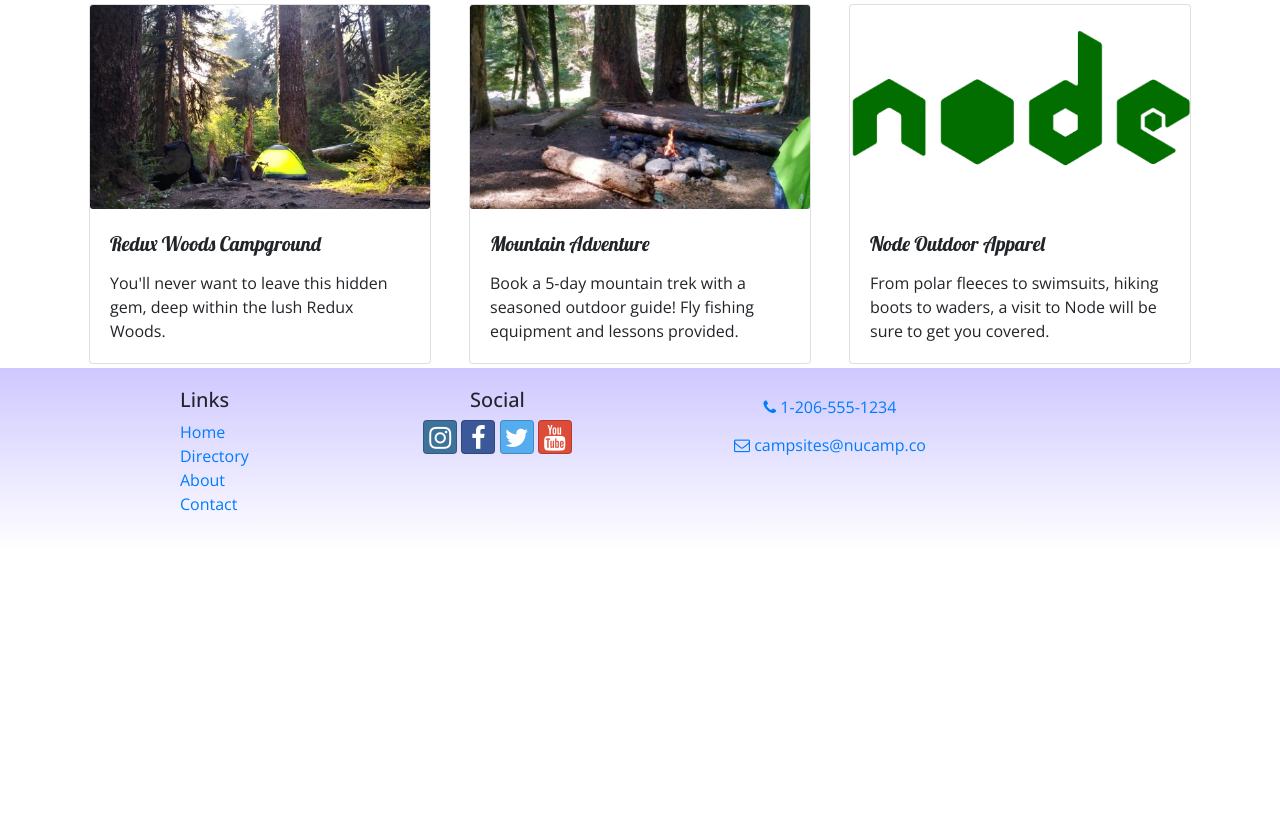
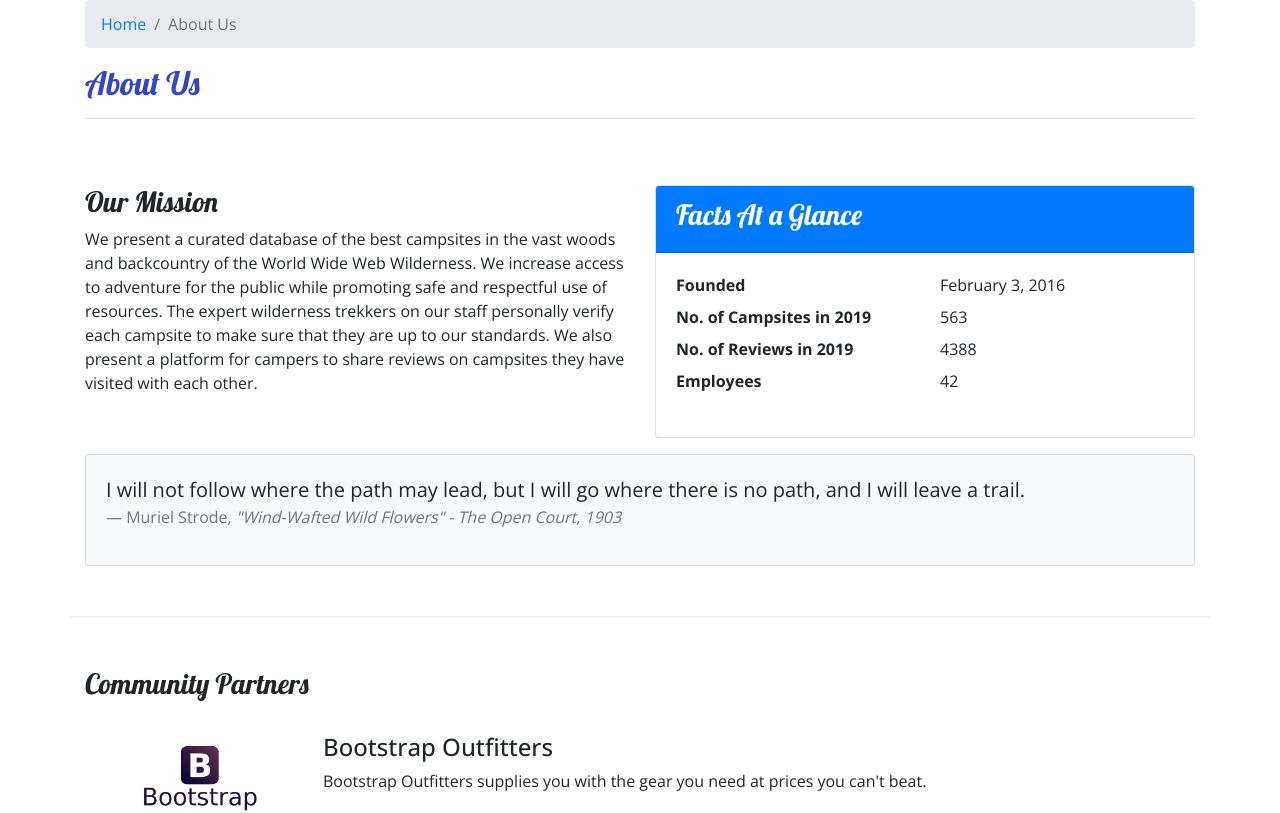
Before and after one commit to jvmfdev/React-Course, a React (Create React App) app: page /aboutus in a window 1280 px wide. Before the commit this address led to /home. Shown: the part 220-1033 px from the top of the page. Before the commit the page ends 800 px from the top, so only its background shows below. Built offline with nearby package versions, Linux system fonts and the light colour scheme.

Commit message:
Week 3 Workshop Assigment

```diff
--- /dev/null
+++ b/src/components/AboutComponent.js
@@ -0,0 +1,95 @@
+import React from 'react';
+import { Breadcrumb, BreadcrumbItem, Card, CardBody, CardHeader, Media } from 'reactstrap';
+import { Link } from 'react-router-dom';
+
+
+function About(props) {
+
+    const partners = props.partners.map(partner => {
+        return (
+            <Media tag="li" key={partner.id}>
+                <RenderPartner partner={partner} />
+            </Media>
+        );
+    });
+
+    function RenderPartner({partner}) {
+        if (partner) {
+            return (
+                <>
+                    <Media object src={partner.image} alt={partner.name} width="150" />
+                    <Media body className="ml-5 mb-4">
+                        <Media heading>{partner.name}</Media>
+                        {partner.description}
+                    </Media>
+                </>
+            );
+        };
+        return (
+            <div />
+        );
+    }
+
+    return (
+        <div className="container">
+            <div className="row">
+                <div className="col">
+                    <Breadcrumb>
+                        <BreadcrumbItem><Link to="/home">Home</Link></BreadcrumbItem>
+                        <BreadcrumbItem active>About Us</BreadcrumbItem>
+                    </Breadcrumb>
+                    <h2>About Us</h2>
+                    <hr />
+                </div>
+            </div>
+            <div className="row row-content">
+                <div className="col-sm-6">
+                    <h3>Our Mission</h3>
+                    <p>We present a curated database of the best campsites in the vast woods and backcountry of the World Wide Web Wilderness. We increase access to adventure for the public while promoting safe and respectful use of resources. The expert wilderness trekkers on our staff personally verify each campsite to make sure that they are up to our standards. We also present a platform for campers to share reviews on campsites they have visited with each other.</p>
+                </div>
+                <div className="col-sm-6">
+                    <Card>
+                        <CardHeader className="bg-primary text-white"><h3>Facts At a Glance</h3></CardHeader>
+                        <CardBody>
+                            <dl className="row">
+                                <dt className="col-6">Founded</dt>
+                                <dd className="col-6">February 3, 2016</dd>
+                                <dt className="col-6">No. of Campsites in 2019</dt>
+                                <dd className="col-6">563</dd>
+                                <dt className="col-6">No. of Reviews in 2019</dt>
+                                <dd className="col-6">4388</dd>
+                                <dt className="col-6">Employees</dt>
+                                <dd className="col-6">42</dd>
+                            </dl>
+                        </CardBody>
+                    </Card>
+                </div>
+                <div className="col">
+                    <Card className="bg-light mt-3">
+                        <CardBody>
+                            <blockquote className="blockquote">
+                                <p className="mb-0">I will not follow where the path may lead, but I will go where there is no path, and I will leave a trail.</p>
+                                <footer className="blockquote-footer">Muriel Strode,{' '}
+                                    <cite title="Source Title">"Wind-Wafted Wild Flowers" -
+                                    The Open Court, 1903</cite>
+                                </footer>
+                            </blockquote>
+                        </CardBody>
+                    </Card>
+                </div>
+            </div>
+            <div className="row row-content">
+                <div className="col-12">
+                    <h3>Community Partners</h3>
+                </div>
+                <div className="col mt-4">
+                    <Media list>
+                        {partners}
+                    </Media>
+                </div>
+            </div>
+        </div>
+    );
+}
+
+export default About;
--- a/src/components/MainComponent.js
+++ b/src/components/MainComponent.js
@@ -5,6 +5,7 @@
 import Footer from './FooterComponent';
 import Home from './HomeComponent';
 import Contact from './ContactComponent';
+import About from './AboutComponent';
 import { Switch, Route, Redirect } from 'react-router-dom';
 import { CAMPSITES } from '../shared/campsites';
 import { COMMENTS } from '../shared/comments';
@@ -12,14 +13,13 @@
 import { PROMOTIONS } from '../shared/promotions';
 
 class Main extends Component {
-
     constructor(props) {
     super(props);
     this.state = {
         campsites: CAMPSITES,
         comments: COMMENTS,
         partners: PARTNERS,
-            promotions: PROMOTIONS
+        promotions: PROMOTIONS,
         };
     }
 
@@ -29,11 +29,11 @@
             return (
                 <Home
                     campsite={this.state.campsites.filter(campsite => campsite.featured)[0]}
+                    partner={this.state.partners.filter(partner => partner.featured)[0]}
                     promotion={this.state.promotions.filter(promotion => promotion.featured)[0]}
-                    partner={this.state.partners.filter(partner => partner.featured)[0]}
                 />
             );
-        };
+        }
 
         const CampsiteWithId = ({match}) => {
             return (
@@ -52,6 +52,7 @@
                 <Route exact path='/directory' render={() => <Directory campsites={this.state.campsites} />} />
                 <Route path='/directory/:campsiteId' component={CampsiteWithId} />
                 <Route exact path='/contactus' component={Contact} />
+                <Route exact path='/aboutus' render={() => <About partners={this.state.partners} />} />
                 <Redirect to='/home' />
             </Switch>
             <Footer />
```
Lines whose indentation alone changed are shown as unchanged.
